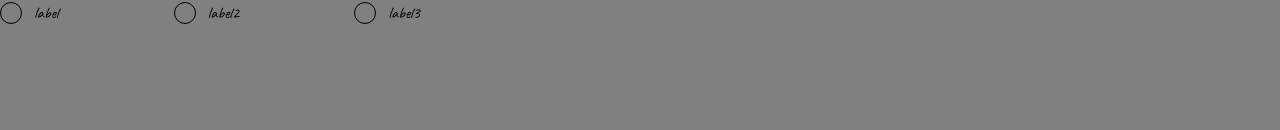
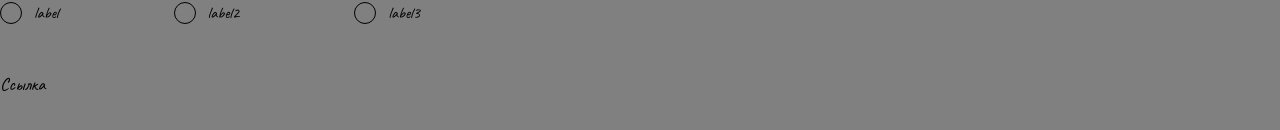
Before and after one commit to YuliyaMikhaleva/PortfolioProject, a React (Vite) app: page /ui in a window 1280 px wide. Shown: the part 592-722 px from the top of the page. Built offline with nearby package versions, Linux system fonts and the light colour scheme.

Commit message:
chore: added UiLink to UiPage

```diff
--- a/src/components/_UiComponents/SnapContainer/SnapContainer.scss
+++ b/src/components/_UiComponents/SnapContainer/SnapContainer.scss
@@ -18,7 +18,8 @@
     }
     &:nth-child(1) {
       //background-color: #A8FFAC;
-      background-color: var(--color-mint);
+      //background-color: var(--color-mint);
+      background-color: var(--color-black);
     }
     &:nth-child(2) {
       background-color: #FFA8A8;
--- /dev/null
+++ b/src/components/_UiComponents/UiLink/UiLink.scss
@@ -0,0 +1,23 @@
+.ui-link {
+  position: relative;
+  cursor: pointer;
+
+  &:before{
+    content: "";
+    position: absolute;
+    transition: 0.6s;
+    left: 0;
+    bottom: -2px;
+    width: 100%;
+    display: block;
+    height: 2px;
+    background: var(--color-mint);
+    transform: scaleX(0);
+  }
+
+  &:hover {
+    &:before{
+      transform: scaleX(1);
+    }
+  }
+}
--- /dev/null
+++ b/src/components/_UiComponents/UiLink/UiLink.tsx
@@ -0,0 +1,26 @@
+import "./UiLink.scss"
+import React, {memo} from "react";
+
+export interface IUiLinkProps {
+    className?: string,
+    href?: string,
+    children?: React.ReactNode
+}
+
+const UiLink: React.FC<IUiLinkProps> = memo(({className, href, children}) => {
+
+    const classes = [
+        'ui-link',
+        className
+
+    ].join(' ');
+
+
+    return (
+        <a href={href} className={classes}>
+            {children}
+        </a>
+    )
+});
+
+export default UiLink
--- a/src/pages/UiPage.tsx
+++ b/src/pages/UiPage.tsx
@@ -6,6 +6,7 @@ import {useInput} from "hooks/useInput.tsx";
 import {useEffect, useRef, useState} from "react";
 import UiCheckbox from "components/_UiComponents/UiCheckbox/UiCheckbox.tsx";
 import UiRadio from "components/_UiComponents/UiRadio/UiRadio.tsx";
+import UiLink from "components/_UiComponents/UiLink/UiLink.tsx";
 
 const UiPage = () => {
     const {bind: codeNameBind, value: codeNameValue, setValue: setCodeNameValue } = useInput('');
@@ -61,6 +62,9 @@ const UiPage = () => {
                 <UiRadio name="name" id="2" value="value2" label="label2" onChange={() => setRadioAnswer('value2')} />
                 <UiRadio name="name" id="3" value="value3" label="label3" onChange={() => setRadioAnswer('value3')} />
             </div>
+            <br/>
+            <br/>
+            <UiLink>Ссылка</UiLink>
         </div>
     )
 }
```
